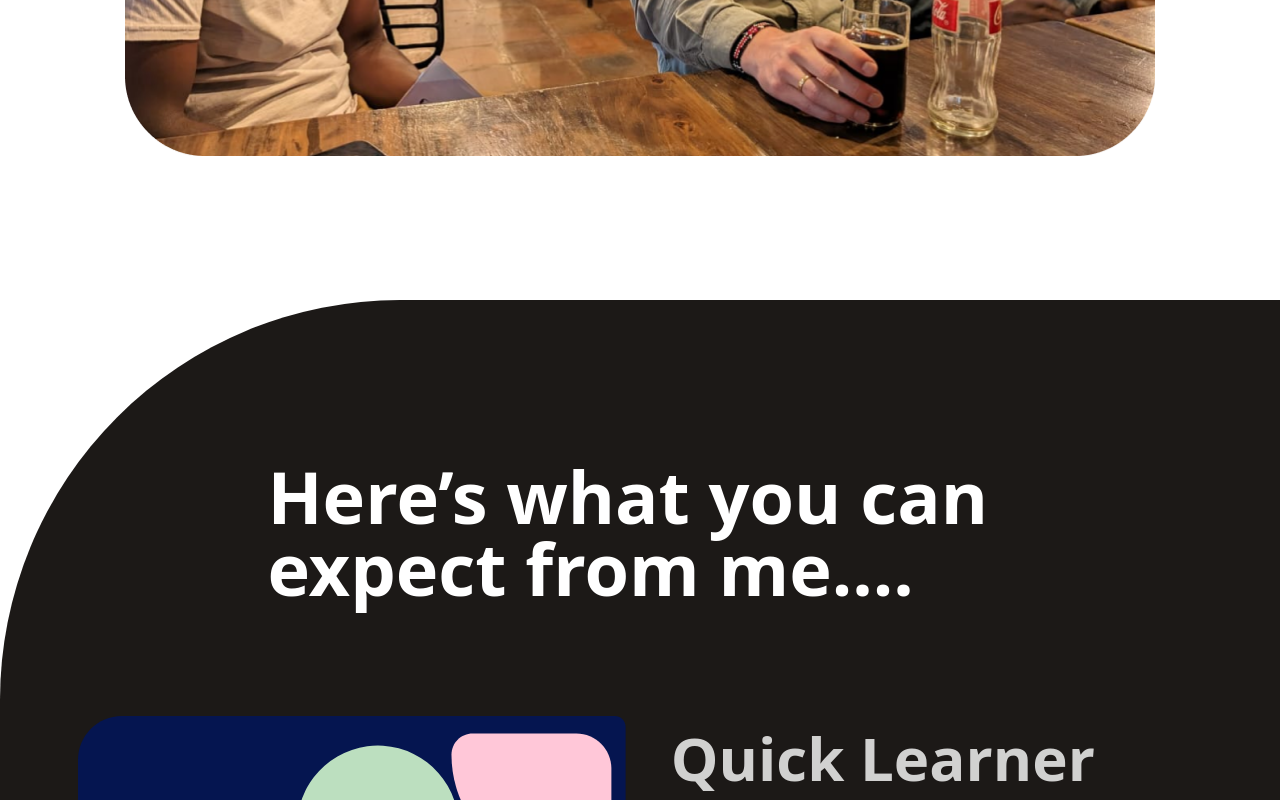
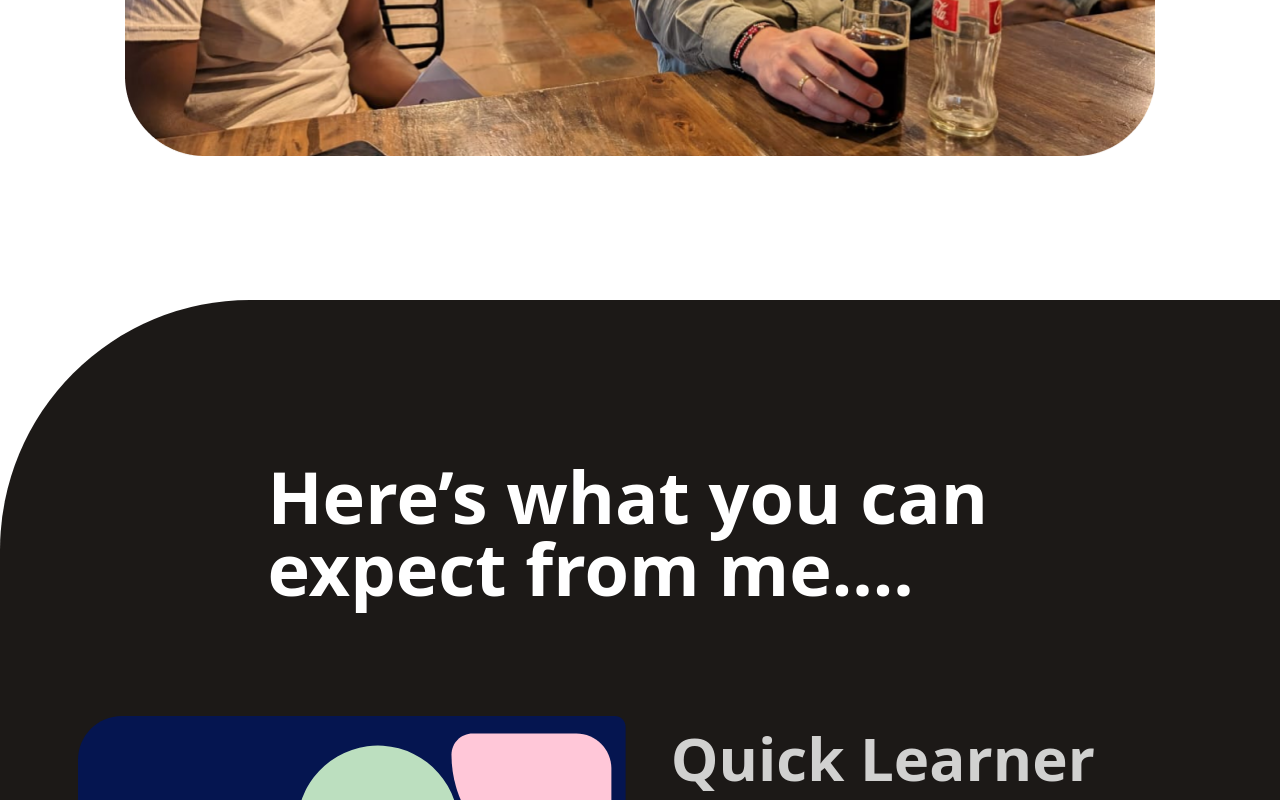
Before and after one commit to unpervertedkid/unpervertedkid.github.io, a Next.js app: page / in a window 1280 px wide. Shown: the part 1247-2047 px from the top of the page. Built offline with nearby package versions, Linux system fonts and the light colour scheme.

Commit message:
fix(skills): Reduce the rounded corners of the skills component

```diff
--- a/src/components/Skills.jsx
+++ b/src/components/Skills.jsx
@@ -1,6 +1,6 @@
 export default function Skills(props) {
   return (
-    <div className="bg-stone-900 self-stretch flex w-full flex-col justify-center items-center mt-36 px-16 py-12 rounded-[400px_0px] max-md:max-w-full max-md:mt-10 max-md:px-5">
+    <div className="bg-stone-900 self-stretch flex w-full flex-col justify-center items-center mt-36 px-16 py-12 rounded-[250px_0px] max-md:max-w-full max-md:mt-10 max-md:px-5">
       <div className="flex w-full max-w-[1125px] flex-col mt-28 mb-48 max-md:max-w-full max-md:my-10">
         <div className="text-white text-7xl font-extrabold self-center max-w-[745px] max-md:max-w-full max-md:text-4xl">
           Here’s what you can expect from me....
```
